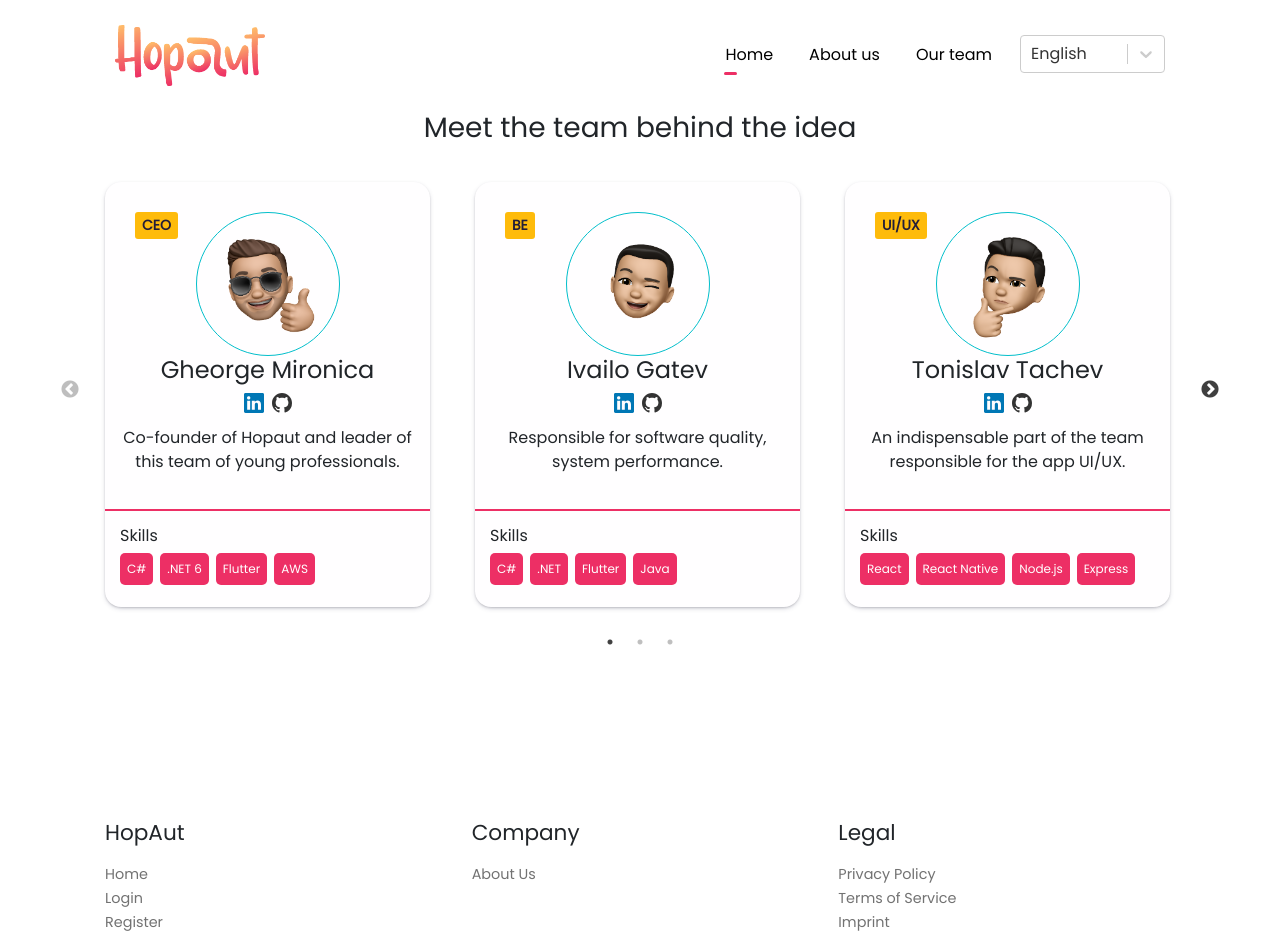
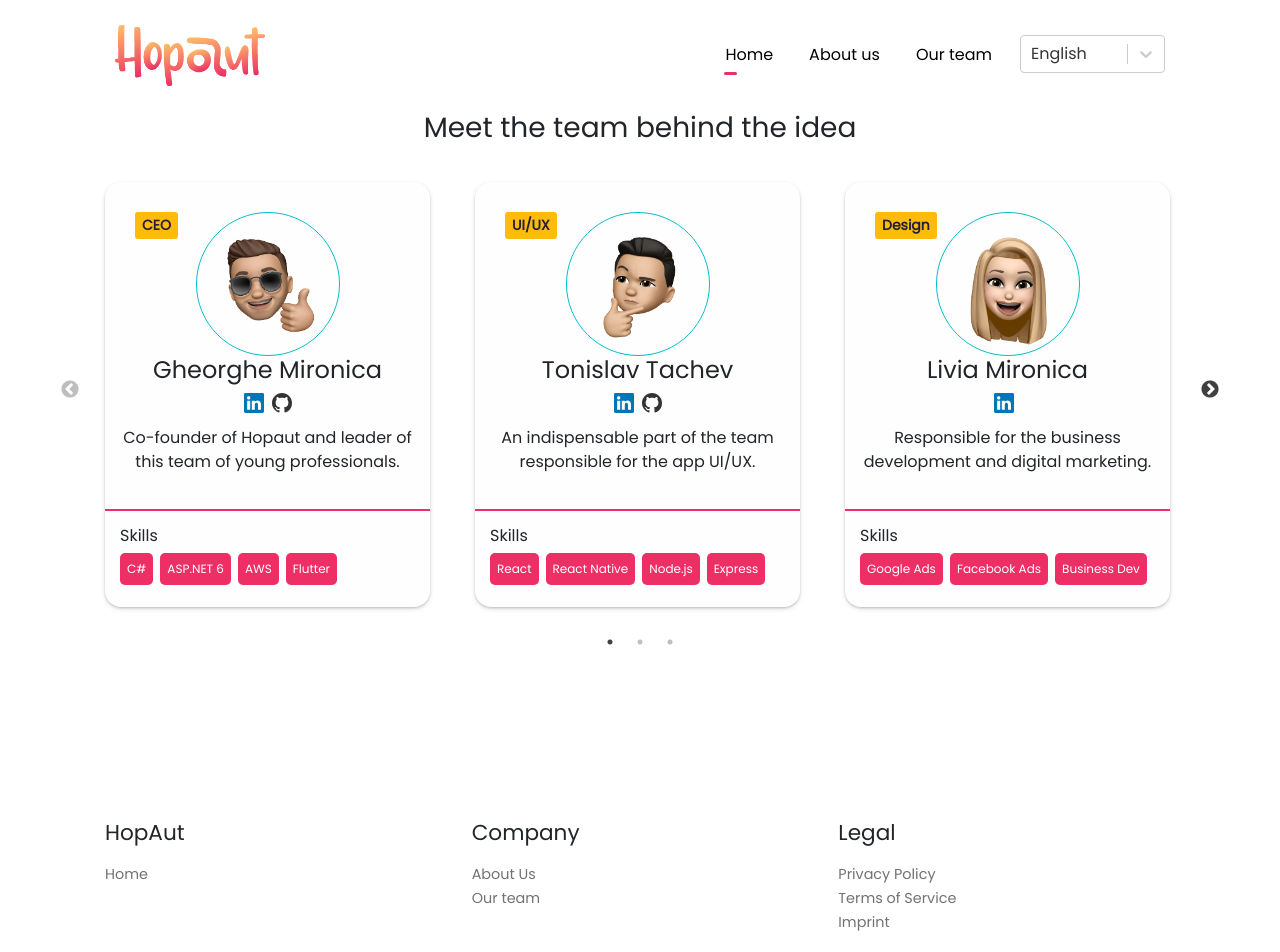
Before and after one commit to GikuMironica/HopLanding-Web, a React (Create React App) app: page /team in a window 1280 px wide. Shown: the top 952 px of the page. Built offline with nearby package versions, Linux system fonts and the light colour scheme.

Commit message:
Remove login/register from footer, minor changes

```diff
--- a/src/components/Footer/Footer.js
+++ b/src/components/Footer/Footer.js
@@ -19,12 +19,6 @@ function Footer() {
                 <li>
                   <Link to="/">{t("header.home")}</Link>
                 </li>
-                <li>
-                  <Link to="/login">{t("header.login")}</Link>
-                </li>
-                <li>
-                  <Link to="/register">{t("header.register")}</Link>
-                </li>
               </ul>
             </div>
             <div className="col-md-4 align-items-start">
@@ -32,6 +26,9 @@ function Footer() {
               <ul className="list-unstyled">
                 <li>
                   <Link to="/about-us">{t("footer.about")}</Link>
+                </li>
+                <li>
+                  <Link to="/team">{t("header.team")}</Link>
                 </li>
               </ul>
             </div>
--- a/src/components/Team/Team.js
+++ b/src/components/Team/Team.js
@@ -15,24 +15,14 @@ const Team = () => {
 
   const team = [
     {
-      teamMember: "Gheorge Mironica",
+      teamMember: "Gheorghe Mironica",
       role: "CEO",
       memberInfo:
         "Co-founder of Hopaut and leader of this team of young professionals.",
       icon: Giku,
       linkedIn: "gheorghemironica/",
       github: "GikuMironica",
-      skills: ["C#", ".NET 6", "Flutter", "AWS"],
-      hasGithub: true,
-    },
-    {
-      teamMember: "Ivailo Gatev",
-      role: "BE",
-      memberInfo: "Responsible for software quality, system performance.",
-      icon: Ivo,
-      linkedIn: "ivaylo-gatev-b68842180/",
-      github: "IvayloGatev",
-      skills: ["C#", ".NET", "Flutter", "Java"],
+      skills: ["C#", "ASP.NET 6", "AWS", "Flutter"],
       hasGithub: true,
     },
     {
@@ -54,17 +44,27 @@ const Team = () => {
       icon: Livia,
       linkedIn: "livia-mironica-412729183/",
       github: "GikuMironica",
-      skills: ["Google AdWord", "Facebook Ads", "Business"],
+      skills: ["Google Ads", "Facebook Ads", "Business Dev"],
       hasGithub: false,
     },
     {
+      teamMember: "Ivaylo Gatev",
+      role: "Mobile",
+      memberInfo: "Responsible for software quality, system performance.",
+      icon: Ivo,
+      linkedIn: "ivaylo-gatev-b68842180/",
+      github: "IvayloGatev",
+      skills: ["C#", ".NET", "Flutter", "Java", "Angular"],
+      hasGithub: true,
+    },
+    {
       teamMember: "Braz Castana",
-      role: "BE",
+      role: "Fullstack",
       memberInfo: "He's not a magician, but he may look like one.",
       icon: Braz,
       linkedIn: "braz-c2782/",
       github: "brazc",
-      skills: ["Python", "Flutter", "Java"],
+      skills: ["Python", "Flutter", "Typescript", "AWS"],
       hasGithub: true,
     },
   ];
```
